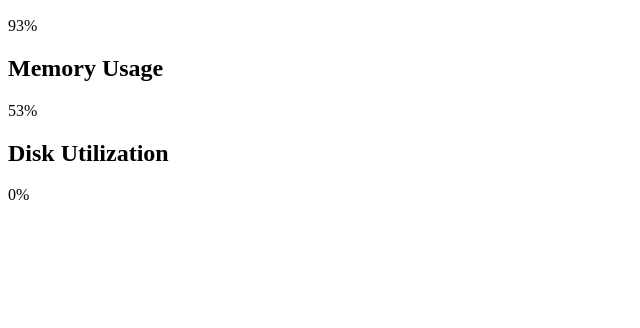
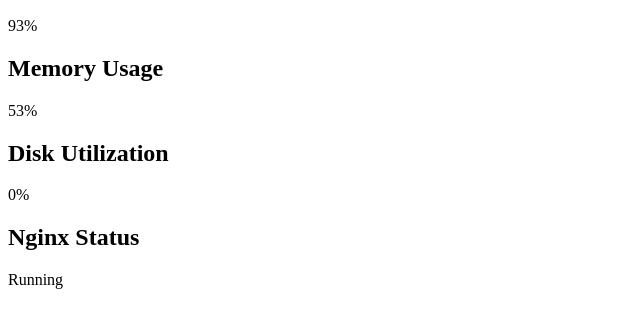
Before and after one commit to DiyaKV/server-monitoring-dashboard, a plain HTML site: page index.html in a window 1280 px wide. Shown: the part 110-438 px from the top of the page, without its empty margins (0-640 px from the left). Drawn offline with Linux system fonts and the light colour scheme.

Commit message:
Part 3: Added Nginx Status

```diff
--- a/index.html
+++ b/index.html
@@ -11,10 +11,12 @@
 
     <h2>Memory Usage</h2>
     <p id="memory">Loading...</p>
-
     <h2>Disk Utilization</h2>
     <p id="disk">Loading...</p>
 
-    <script src="script.js"></script>
+    <h2>Nginx Status</h2>
+    <p id="nginx">Checking...</p>
+
+<script src="script.js"></script>
 </body>
 </html>
--- a/script.js
+++ b/script.js
@@ -6,3 +6,6 @@
 
 document.getElementById("disk").innerText =
     Math.floor(Math.random() * 100) + "%";
+
+document.getElementById("nginx").innerText =
+    "Running ";
```
